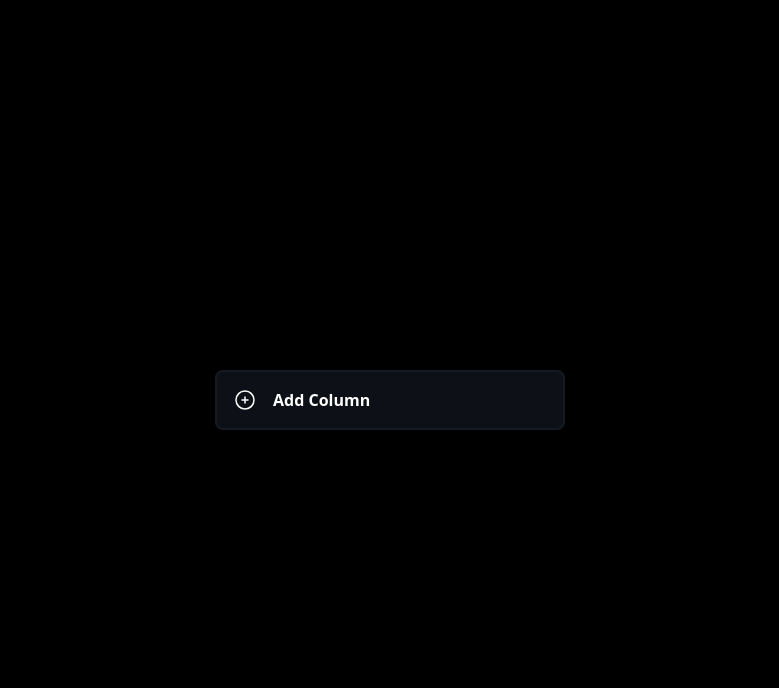
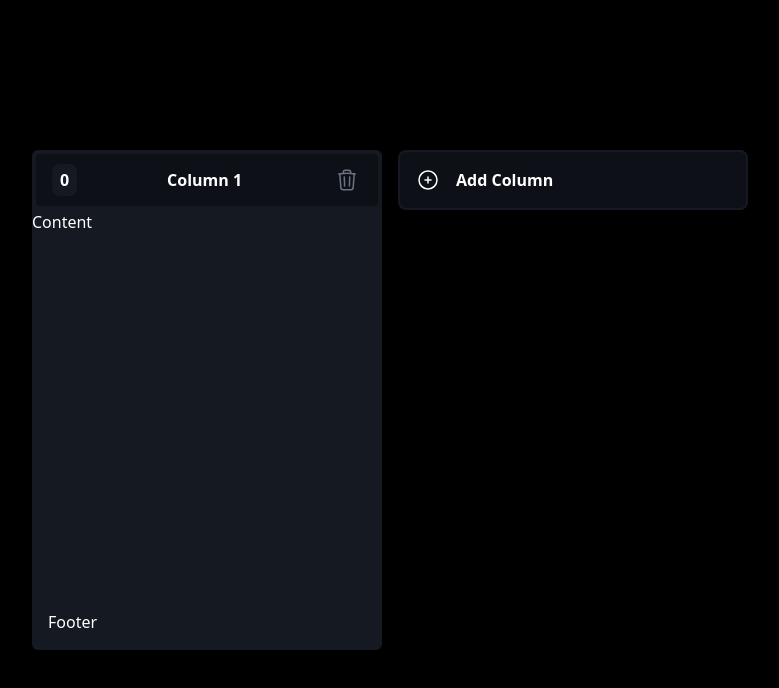
Before and after one commit to ricmiber96/kanban-board-dnd, a React (Vite) app: page / in a window 1280 px wide. Both pictures are taken after a click on the button "Add Column". Shown: the top 688 px of the page, without its empty margins (250-1029 px from the left). Built offline with nearby package versions, Linux system fonts and the light colour scheme.

Commit message:
Add: Columns functions

```diff
--- /dev/null
+++ b/src/components/ColumnContainer.tsx
@@ -0,0 +1,39 @@
+import React from 'react'
+import { type Id, type Column } from '../types'
+import TrashIcon from '../icons/TrashIcon'
+
+interface Props {
+  // TODO: Define the component props
+  column: Column
+  deleteColumn: (id: Id) => void
+}
+
+export const ColumnContainer: React.FC<Props> = (props: Props) => {
+  const { column, deleteColumn } = props
+
+  return (
+    <div className='bg-columnBackgroundColor  w-[350px] h-[500px] max-h-[500px] rounded-md flex flex-col shadow-md'>
+      {/* Header */}
+      <div className='flex flex-row items-center justify-between bg-appBackgroundColor border-columnBackgroundColor h-[60px] font-bold text-md cursor-grab border-4 rounded-lg gap-4 p-4 '>
+        <p className='font-bold bg-columnBackgroundColor px-2 py-1 rounded-lg' >0</p>
+        <p className='text-white font-bold'>{column.title}</p>
+        <button
+          onClick={() => { deleteColumn(column.id) }}
+          className='h-[30px] w-[30px] rounded-full bg-appBackgroundColor stroke-gray-500  hover:stroke-purple-600 flex justify-center items-center'>
+          <TrashIcon />
+        </button>
+      </div>
+
+      {/* Task container */}
+      <div className='flex flex-grow'>
+        Content
+      </div>
+      {/* Footer */}
+      <div className='flex flex-row justify-between items-center p-4'>
+            Footer
+      </div>
+    </div>
+  )
+}
+
+export default ColumnContainer
--- a/src/components/KanbanBoard.tsx
+++ b/src/components/KanbanBoard.tsx
@@ -1,23 +1,43 @@
-import React from 'react'
+import React, { useState } from 'react'
 import PlusIcon from '../icons/PlusIcon'
+import { type Id, type Column } from '../types'
+import ColumnContainer from './ColumnContainer'
 
 interface Props {
   // TODO: Define the component props
 }
 
-export const KanbanBoard: React.FC<Props> = ({ }) => {
-  const createNewColumn = () => {
-    console.log('createNewColumn')
+export const KanbanBoard: React.FC<Props> = () => {
+  const [columns, setColumns] = useState<Column>([])
+  console.log(columns)
+
+  const createNewColumn = (): void => {
+    const newColumn: Column = {
+      id: window.crypto.randomUUID(),
+      title: `Column ${columns.length + 1}`
+    }
+    setColumns([...columns, newColumn])
+  }
+
+  const deleteColumn = (id: Id): void => {
+    const filteredColumns = columns.filter((column) => column.id !== id)
+    setColumns(filteredColumns)
   }
 
   return (
     <div className='m-auto flex min-h-screen w-full items-center overflow-x-auto overflow-y-hidden px-[40px]'>
       <div className='m-auto'>
-        <button
-          onClick={() => { createNewColumn() }}
-          className='h-[60px] w-[350px] min-w-[350px] flex flex-row gap-4 border-2 hover:border-purple-600 border-columnBackgroundColor bg-appBackgroundColor text-white font-bold p-4 rounded-lg cursor-pointer'>
-          <PlusIcon/> Add Column
-        </button>
+        <div className='flex gap-4'>
+          {columns.map((column) => (
+            <ColumnContainer key={column.id} column={column} deleteColumn={deleteColumn} />
+          ))
+          }
+          <button
+            onClick={() => { createNewColumn() }}
+            className='h-[60px] w-[350px] min-w-[350px] flex flex-row gap-4 border-2 hover:border-purple-600 border-columnBackgroundColor bg-appBackgroundColor text-white font-bold p-4 rounded-lg cursor-pointer'>
+            <PlusIcon/> Add Column
+          </button>
+        </div>
       </div>
     </div>
   )
--- /dev/null
+++ b/src/icons/TrashIcon.tsx
@@ -0,0 +1,16 @@
+import React from 'react'
+
+interface Props {
+  // TODO: Define the component props
+}
+
+export const TrashIcon: React.FC<Props> = ({ }) => {
+  return (
+    <svg xmlns="http://www.w3.org/2000/svg" fill="none" viewBox="0 0 24 24" strokeWidth="1.5" className="w-6 h-6">
+      <path strokeLinecap="round" strokeLinejoin="round" d="m14.74 9-.346 9m-4.788 0L9.26 9m9.968-3.21c.342.052.682.107 1.022.166m-1.022-.165L18.16 19.673a2.25 2.25 0 0 1-2.244 2.077H8.084a2.25 2.25 0 0 1-2.244-2.077L4.772 5.79m14.456 0a48.108 48.108 0 0 0-3.478-.397m-12 .562c.34-.059.68-.114 1.022-.165m0 0a48.11 48.11 0 0 1 3.478-.397m7.5 0v-.916c0-1.18-.91-2.164-2.09-2.201a51.964 51.964 0 0 0-3.32 0c-1.18.037-2.09 1.022-2.09 2.201v.916m7.5 0a48.667 48.667 0 0 0-7.5 0" />
+    </svg>
+
+  )
+}
+
+export default TrashIcon
--- /dev/null
+++ b/src/types.ts
@@ -0,0 +1,6 @@
+export type Id = string | number
+
+export interface Column {
+  id: Id
+  title: string
+}
```
